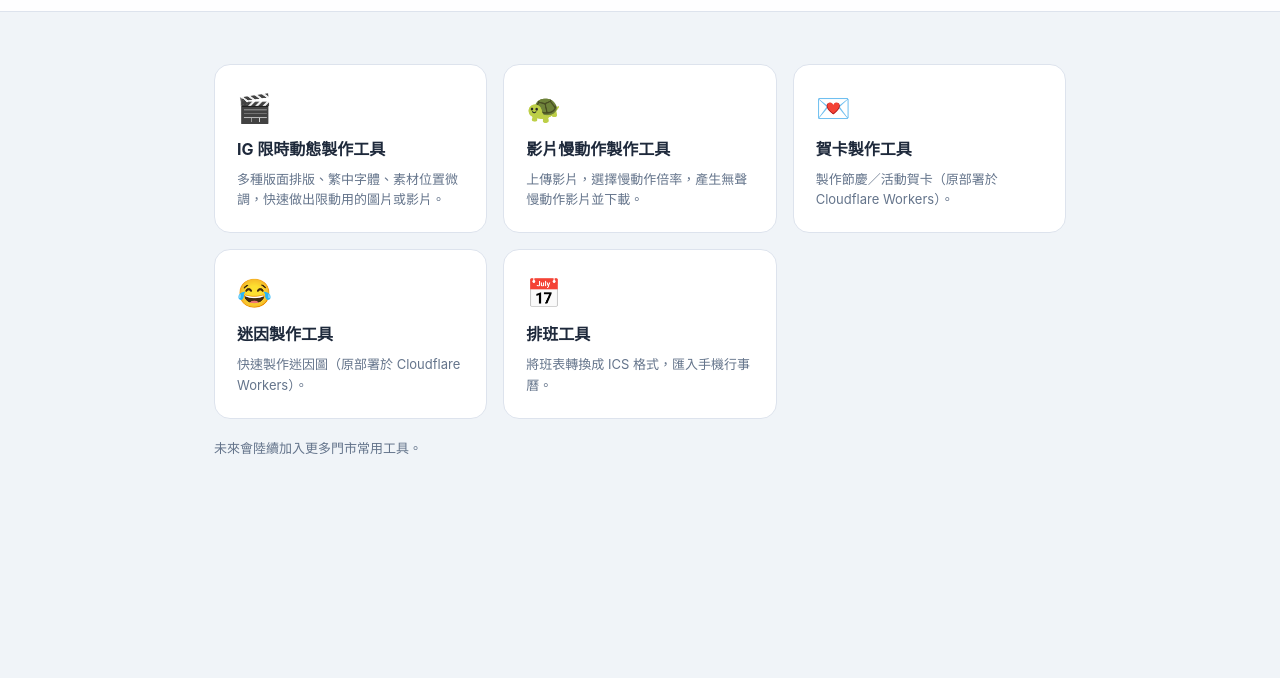
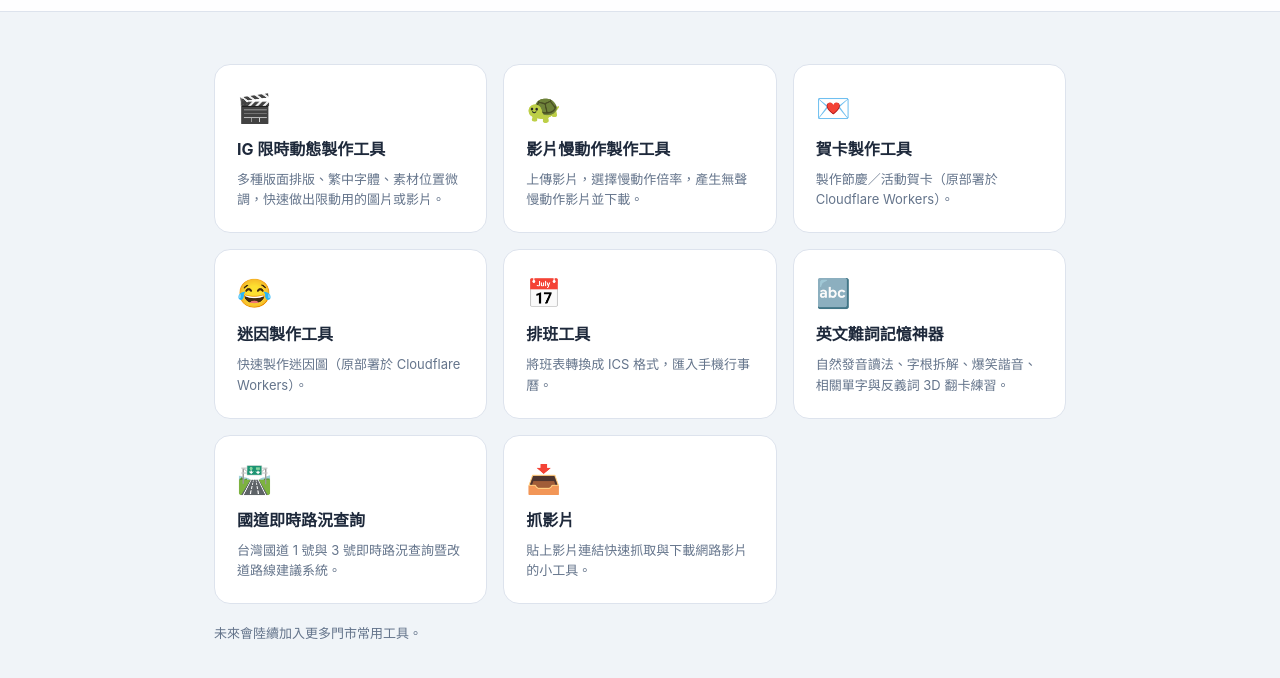
Before and after one commit to tksqftksqf-ui/store-tools, a plain HTML site: page index.html in a window 1280 px wide. Shown: the part 66-744 px from the top of the page. Drawn offline with Linux system fonts and the light colour scheme.

Commit message:
Add vocab-mnemonic-app, freeway-traffic-app, and video-catcher to 服務工具箱

```diff
--- a/index.html
+++ b/index.html
@@ -56,6 +56,21 @@ body{font-family:-apple-system,BlinkMacSystemFont,"SF Pro Display","Helvetica Ne
       <div class="name">排班工具</div>
       <div class="desc">將班表轉換成 ICS 格式，匯入手機行事曆。</div>
     </a>
+    <a class="card" href="https://tksqftksqf-ui.github.io/vocab-mnemonic-app/" target="_blank" rel="noopener">
+      <div class="icon">🔤</div>
+      <div class="name">英文難詞記憶神器</div>
+      <div class="desc">自然發音讀法、字根拆解、爆笑諧音、相關單字與反義詞 3D 翻卡練習。</div>
+    </a>
+    <a class="card" href="https://tksqftksqf-ui.github.io/freeway-traffic-app/" target="_blank" rel="noopener">
+      <div class="icon">🛣️</div>
+      <div class="name">國道即時路況查詢</div>
+      <div class="desc">台灣國道 1 號與 3 號即時路況查詢暨改道路線建議系統。</div>
+    </a>
+    <a class="card" href="https://video-catcher.tksqftksqf.workers.dev" target="_blank" rel="noopener">
+      <div class="icon">📥</div>
+      <div class="name">抓影片</div>
+      <div class="desc">貼上影片連結快速抓取與下載網路影片的小工具。</div>
+    </a>
   </div>
   <div class="empty-hint">未來會陸續加入更多門市常用工具。</div>
 </div>
```
